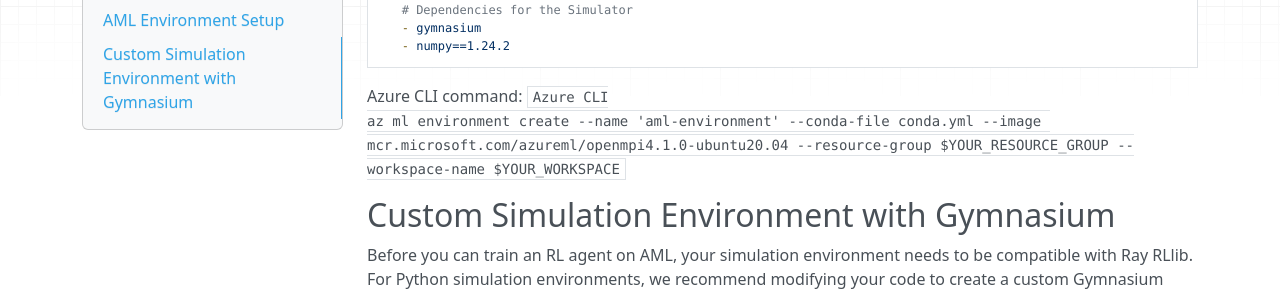
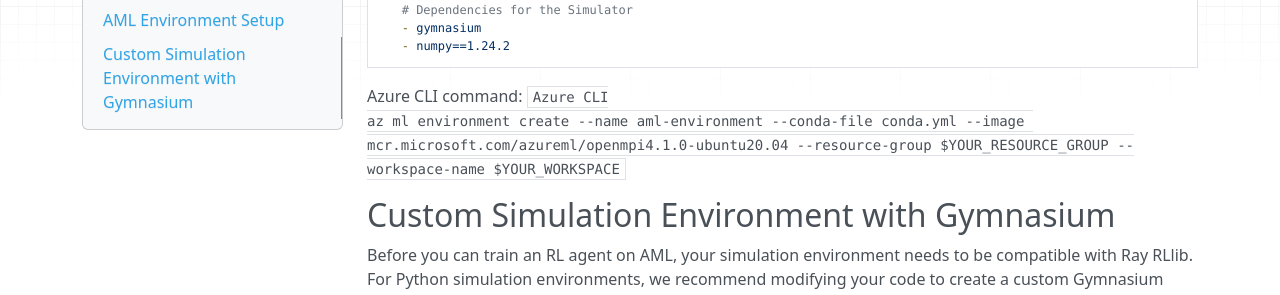
Before and after one commit to Azure/plato, an MkDocs documentation site: the page built from docs/index.md, in a window 1280 px wide and 900 px high, scrolled down 1493 px. Shown: the part 210-505 px from the top of the window. Built offline with MkDocs 1.6.1, drawn with Linux system fonts in a browser that asks for light colours; nearby versions of some CDN libraries.

````diff
--- a/docs/index.md
+++ b/docs/index.md
@@ -67,7 +67,7 @@ dependencies:
 
 Azure CLI command:
 ``` Azure CLI
-az ml environment create --name 'aml-environment' --conda-file conda.yml --image mcr.microsoft.com/azureml/openmpi4.1.0-ubuntu20.04 --resource-group $YOUR_RESOURCE_GROUP --workspace-name $YOUR_WORKSPACE
+az ml environment create --name aml-environment --conda-file conda.yml --image mcr.microsoft.com/azureml/openmpi4.1.0-ubuntu20.04 --resource-group $YOUR_RESOURCE_GROUP --workspace-name $YOUR_WORKSPACE
 ```
 
 ## Custom Simulation Environment with Gymnasium
````
